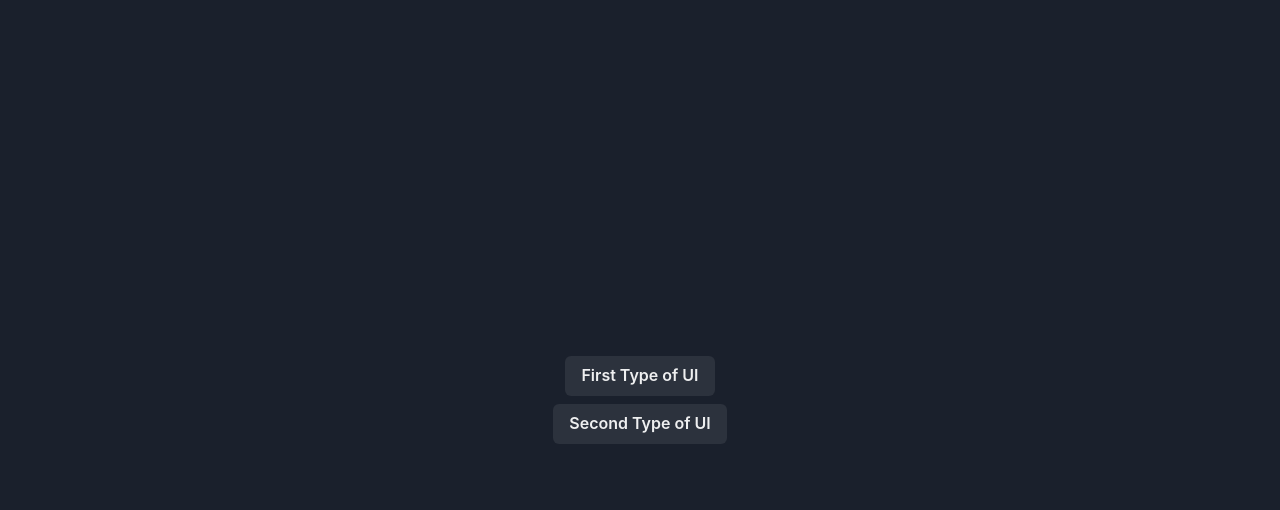
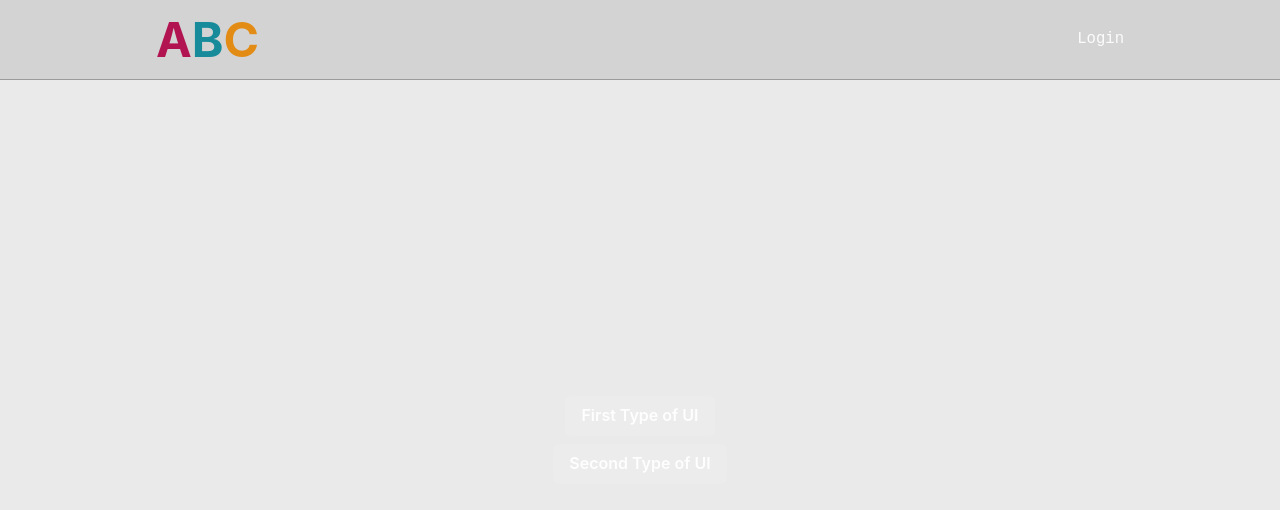
Before and after one commit to SIMMORSAL/abc, a Next.js app: page / in a window 1280 px wide. Shown: the top 510 px of the page. Built offline with nearby package versions, Linux system fonts and the light colour scheme.

Commit message:
header done

```diff
--- /dev/null
+++ b/components/Header/Logo.tsx
@@ -0,0 +1,21 @@
+import React from "react";
+import { css } from "@emotion/react";
+import { Heading, Text } from "@chakra-ui/react";
+
+interface Props {}
+
+export default function Logo(p: Props) {
+  return (
+    <Heading size={"2xl"} userSelect={"none"}>
+      <Text as={"span"} color={"#b21451"}>
+        A
+      </Text>
+      <Text as={"span"} color={"#188b9b"}>
+        B
+      </Text>
+      <Text as={"span"} color={"#e38c15"}>
+        C
+      </Text>
+    </Heading>
+  );
+}
--- /dev/null
+++ b/components/Header/index.tsx
@@ -0,0 +1,52 @@
+import React from "react";
+import { css } from "@emotion/react";
+import { Box, Flex, Text } from "@chakra-ui/react";
+import Logo from "./Logo";
+import Link from "next/link";
+
+export const HEADER_HEIGHT = 80;
+
+export default function Header() {
+  return (
+    <Box
+      bg={"#d3d3d3"}
+      w={"100%"}
+      borderBottom={"1px solid #9b9b9b"}
+    >
+      <Flex
+        w={"100%"}
+        h={`${HEADER_HEIGHT - 1}px`} // * -1 is for the border
+        m={"auto"}
+        maxWidth={"1000px"}
+        p={"0 16px"}
+        direction={"row"}
+        align={"center"}
+      >
+        <Link href={"/"}>
+          <Box _hover={{ cursor: "pointer" }}>
+            <Logo />
+          </Box>
+        </Link>
+        <Flex
+          w={"100%"}
+          h={"100%"}
+          direction={"row"}
+          justify={"end"}
+          align={"center"}
+        >
+          <Text
+            fontFamily={"monospace"}
+            fontSize={"1.2em"}
+            _hover={{
+              color: "blue.600",
+              cursor: "pointer",
+              textDecoration: "underline",
+            }}
+          >
+            Login
+          </Text>
+        </Flex>
+      </Flex>
+    </Box>
+  );
+}
--- a/pages/_app.tsx
+++ b/pages/_app.tsx
@@ -1,8 +1,13 @@
 import "../styles/globals.css";
 import type { AppProps } from "next/app";
-import { ChakraProvider, ThemeProvider } from "@chakra-ui/react";
+import {
+  ChakraProvider,
+  ThemeProvider,
+  VStack,
+} from "@chakra-ui/react";
 import { QueryClientProvider, QueryClient } from "react-query";
 import { theme } from "../data/theme";
+import Header from "../components/Header";
 
 function MyApp({ Component, pageProps }: AppProps) {
   const queryClient = new QueryClient();
@@ -11,7 +16,10 @@ function MyApp({ Component, pageProps }: AppProps) {
     <QueryClientProvider client={queryClient}>
       <ChakraProvider>
         <ThemeProvider theme={theme}>
-          <Component {...pageProps} />
+          <VStack spacing={0}>
+            <Header />
+            <Component {...pageProps} />
+          </VStack>
         </ThemeProvider>
       </ChakraProvider>
     </QueryClientProvider>
--- a/pages/index.tsx
+++ b/pages/index.tsx
@@ -4,12 +4,19 @@ import Head from "next/head";
 import Image from "next/image";
 import Link from "next/link";
 import { useQuery } from "react-query";
+import { HEADER_HEIGHT } from "../components/Header";
 import { getArticle } from "../data/remote/EndpointsArticle";
 import styles from "../styles/Home.module.css";
 
 const Home: NextPage = () => {
   return (
-    <Flex align={"center"} justify={"center"} h={"100vh"}>
+    <Flex
+      align={"center"}
+      justify={"center"}
+      w={"100%"}
+      h={`calc(100vh - ${HEADER_HEIGHT}px)`}
+      bg={"#eaeaea"}
+    >
       <VStack>
         <Link href={"/article/1"} passHref={true}>
           <Button>First Type of UI</Button>
```
